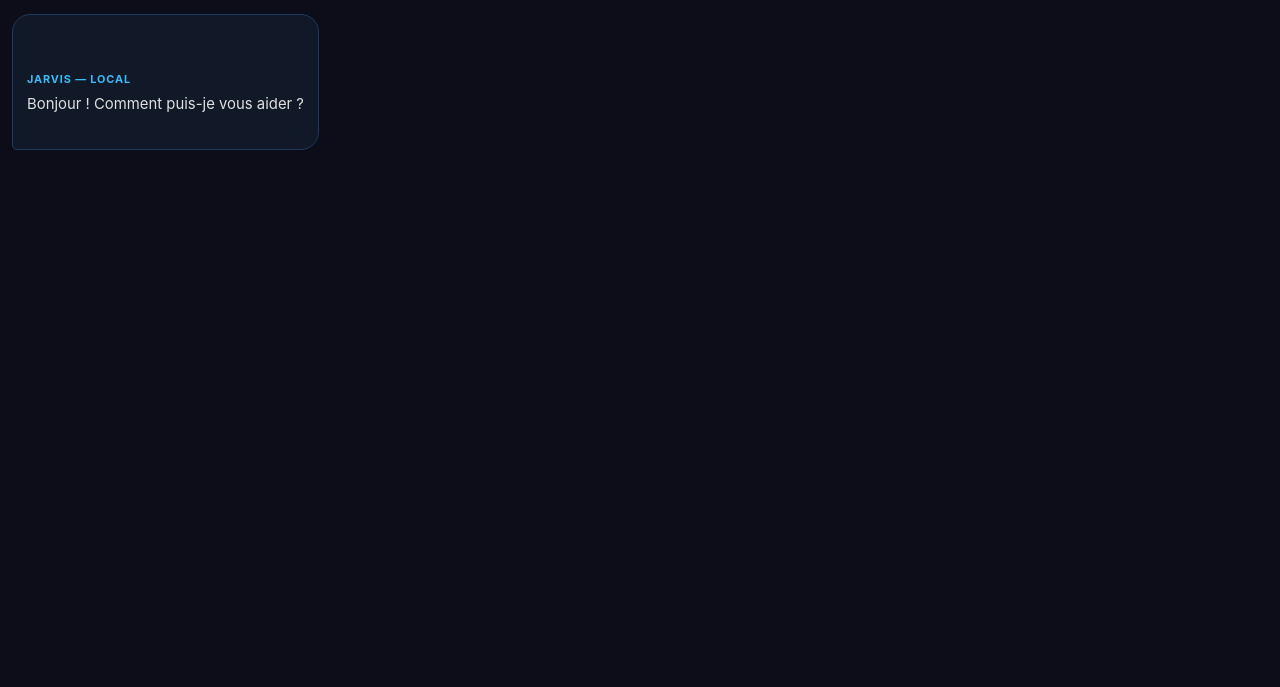
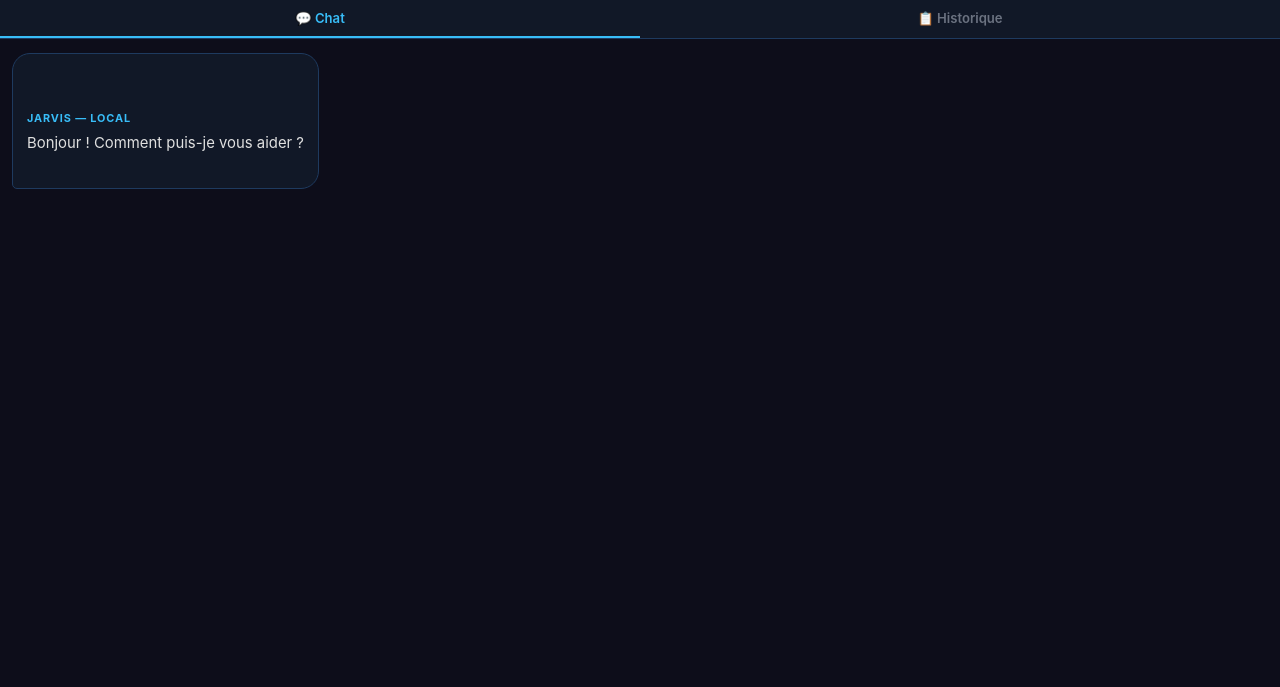
Before and after one commit to pa8146699-del/mon-code-ia, a Flask app: page / in a window 1280 px wide. Shown: the part 47-734 px from the top of the page. Run offline with Flask 3, Linux system fonts and the light colour scheme.

Commit message:
Add Historique tab with timestamps grouped by date
- app.py: add timestamp (ts) to each saved message, GET /history endpoint
- index.html: tab bar (💬 Chat / 📋 Historique), history view shows
  messages grouped by date with time labels, confirm dialog on reset

https://claude.ai/code/session_013xzxp3t7eQrTrNA4pY6WhJ

```diff
--- a/jarvis/app.py
+++ b/jarvis/app.py
@@ -3,6 +3,7 @@
 
 import json
 import os
+from datetime import datetime
 from pathlib import Path
 
 from flask import Flask, jsonify, render_template, request, send_from_directory
@@ -18,9 +19,8 @@ _SYSTEM = (
     "Tu es Jarvis, un assistant personnel intelligent, concis et utile. "
     "Réponds en français sauf si l'utilisateur écrit dans une autre langue."
 )
-_backend = "ollama"  # "ollama" | "groq"
+_backend = "ollama"
 
-# Client Groq optionnel (actif uniquement si GROQ_API_KEY est défini)
 _groq = None
 if os.environ.get("GROQ_API_KEY"):
     from groq import Groq
@@ -39,14 +39,23 @@ def _save_history(history: list[dict]) -> None:
     HISTORY_FILE.write_text(json.dumps(history, ensure_ascii=False, indent=2))
 
 
+def _ai_messages(history: list[dict]) -> list[dict]:
+    """Retourne l'historique sans les timestamps (format attendu par les APIs)."""
+    return [{"role": m["role"], "content": m["content"]} for m in history]
+
+
 _history: list[dict] = _load_history()
 
 
 @app.route("/")
 def index():
-    return render_template("index.html",
-                           groq_available=_groq is not None,
+    return render_template("index.html", groq_available=_groq is not None,
                            history=_history)
+
+
+@app.route("/history")
+def get_history():
+    return jsonify(_history)
 
 
 @app.route("/backend", methods=["POST"])
@@ -66,23 +75,24 @@ def chat():
     if not user_message:
         return jsonify({"error": "Message vide"}), 400
 
-    _history.append({"role": "user", "content": user_message})
+    ts = datetime.now().strftime("%Y-%m-%dT%H:%M:%S")
+    _history.append({"role": "user", "content": user_message, "ts": ts})
 
     if _backend == "groq" and _groq:
         response = _groq.chat.completions.create(
             model=GROQ_MODEL,
-            messages=[{"role": "system", "content": _SYSTEM}] + _history,
+            messages=[{"role": "system", "content": _SYSTEM}] + _ai_messages(_history),
             max_tokens=1024,
         )
         reply = response.choices[0].message.content
     else:
         response = ollama.chat(
             model=OLLAMA_MODEL,
-            messages=[{"role": "system", "content": _SYSTEM}] + _history,
+            messages=[{"role": "system", "content": _SYSTEM}] + _ai_messages(_history),
         )
         reply = response.message.content
 
-    _history.append({"role": "assistant", "content": reply})
+    _history.append({"role": "assistant", "content": reply, "ts": datetime.now().strftime("%Y-%m-%dT%H:%M:%S")})
     _save_history(_history)
     return jsonify({"reply": reply, "backend": _backend})
 
--- a/jarvis/templates/index.html
+++ b/jarvis/templates/index.html
@@ -74,14 +72,42 @@
       white-space: nowrap;
     }
 
-    #messages {
+    /* ── Tab bar ── */
+    #tab-bar {
+      display: flex;
+      background: #111827;
+      border-bottom: 1px solid #1e3a5f;
+      flex-shrink: 0;
+    }
+
+    .tab {
+      flex: 1;
+      padding: 10px;
+      text-align: center;
+      font-size: 0.82rem;
+      font-weight: 600;
+      color: #6b7280;
+      cursor: pointer;
+      border-bottom: 2px solid transparent;
+      transition: color 0.2s, border-color 0.2s;
+    }
+    .tab.active { color: #38bdf8; border-bottom-color: #38bdf8; }
+
+    /* ── Views ── */
+    #view-chat, #view-history {
       flex: 1;
       overflow-y: auto;
+      -webkit-overflow-scrolling: touch;
+    }
+    #view-history { display: none; }
+
+    /* ── Chat bubbles ── */
+    #messages {
       padding: 14px 12px;
       display: flex;
       flex-direction: column;
       gap: 10px;
-      -webkit-overflow-scrolling: touch;
+      min-height: 100%;
     }
 
     .bubble {
@@ -108,27 +132,21 @@
       border-bottom-left-radius: 5px;
       border: 1px solid #1e3a5f;
     }
-
     .bubble.jarvis.from-groq { border-color: #4c1d95; }
 
-    .bubble.jarvis .label {
+    .bubble .label {
       font-size: 0.68rem;
       font-weight: 700;
       letter-spacing: 0.08em;
       margin-bottom: 5px;
     }
-
     .label-ollama { color: #38bdf8; }
     .label-groq   { color: #a78bfa; }
 
-    .typing {
-      display: flex; gap: 5px; align-items: center;
-      padding: 14px 16px;
-    }
+    .typing { display: flex; gap: 5px; align-items: center; padding: 14px 16px; }
     .typing span {
       width: 7px; height: 7px; border-radius: 50%;
-      background: #38bdf8;
-      animation: bounce 1.2s infinite;
+      background: #38bdf8; animation: bounce 1.2s infinite;
     }
     .typing span:nth-child(2) { animation-delay: 0.2s; }
     .typing span:nth-child(3) { animation-delay: 0.4s; }
@@ -199,6 +261,13 @@
   </div>
 </header>
 
+<div id="tab-bar">
+  <div class="tab active" id="tab-chat" onclick="showTab('chat')">💬 Chat</div>
+  <div class="tab" id="tab-history" onclick="showTab('history')">📋 Historique</div>
+</div>
+
+<!-- Vue Chat -->
+<div id="view-chat">
   <div id="messages">
     {% if history %}
       {% for msg in history %}
@@ -234,28 +311,76 @@
   let currentBackend = 'ollama';
 
   // Scroll au dernier message au chargement
-  msgBox.scrollTop = msgBox.scrollHeight;
+  document.getElementById('view-chat').scrollTop = 99999;
+
+  // ── Onglets ───────────────────────────────────────────────────────────────
+  function showTab(tab) {
+    document.getElementById('view-chat').style.display    = tab === 'chat'    ? 'block' : 'none';
+    document.getElementById('view-history').style.display = tab === 'history' ? 'block' : 'none';
+    document.getElementById('input-area').style.display   = tab === 'chat'    ? 'flex'  : 'none';
+    document.getElementById('tab-chat').className    = 'tab' + (tab === 'chat'    ? ' active' : '');
+    document.getElementById('tab-history').className = 'tab' + (tab === 'history' ? ' active' : '');
+    if (tab === 'history') loadHistory();
+  }
+
+  // ── Historique ────────────────────────────────────────────────────────────
+  async function loadHistory() {
+    const list = document.getElementById('history-list');
+    const res  = await fetch('/history');
+    const msgs = await res.json();
+
+    if (!msgs.length) {
+      list.innerHTML = '<div id="history-empty">Aucune conversation enregistrée.</div>';
+      return;
+    }
+
+    list.innerHTML = '';
+    list.style.display = 'flex';
+    list.style.flexDirection = 'column';
+
+    let lastDate = '';
+    msgs.forEach(m => {
+      const ts   = m.ts ? new Date(m.ts) : null;
+      const date = ts ? ts.toLocaleDateString('fr-FR', { weekday:'long', day:'numeric', month:'long' }) : '';
+      const time = ts ? ts.toLocaleTimeString('fr-FR', { hour:'2-digit', minute:'2-digit' }) : '';
+
+      if (date && date !== lastDate) {
+        const d = document.createElement('div');
+        d.className = 'hist-date';
+        d.textContent = date;
+        list.appendChild(d);
+        lastDate = date;
+      }
+
+      const isUser = m.role === 'user';
+      const el = document.createElement('div');
+      el.className = `hist-msg ${isUser ? 'user' : 'jarvis'}`;
+      el.textContent = m.content;
+      list.appendChild(el);
+
+      if (time) {
+        const t = document.createElement('div');
+        t.className = 'hist-time' + (isUser ? ' right' : '');
+        t.textContent = time;
+        list.appendChild(t);
+      }
+    });
+
+    list.scrollTop = list.scrollHeight;
+  }
 
   // ── Backend toggle ────────────────────────────────────────────────────────
   async function switchBackend(b) {
     if (b === currentBackend) return;
-    const res  = await fetch('/backend', {
+    const res = await fetch('/backend', {
       method: 'POST',
       headers: { 'Content-Type': 'application/json' },
       body: JSON.stringify({ backend: b }),
     });
     if (!res.ok) { alert('Groq non disponible : GROQ_API_KEY non définie.'); return; }
     currentBackend = b;
-
-    document.getElementById('btn-ollama').className =
-      'backend-btn' + (b === 'ollama' ? ' active-ollama' : '');
-    document.getElementById('btn-groq').className =
-      'backend-btn' + (b === 'groq' ? ' active-groq' : '');
-
-    msgBox.innerHTML = '';
-    const label = b === 'groq' ? 'JARVIS — GROQ ☁️' : 'JARVIS — LOCAL 📱';
-    const cls   = b === 'groq' ? 'label-groq' : 'label-ollama';
-    addBubble(`Basculé en mode ${b === 'groq' ? 'Groq (intelligent)' : 'Local (phi3:mini)'}.`, b);
+    document.getElementById('btn-ollama').className = 'backend-btn' + (b === 'ollama' ? ' active-ollama' : '');
+    document.getElementById('btn-groq').className   = 'backend-btn' + (b === 'groq'   ? ' active-groq'   : '');
   }
 
   // ── Auto-resize textarea ──────────────────────────────────────────────────
@@ -276,12 +401,9 @@
     const d = document.createElement('div');
     const isGroq = backend === 'groq';
     d.className = 'bubble jarvis' + (isGroq ? ' from-groq' : '');
-    const labelCls  = isGroq ? 'label-groq' : 'label-ollama';
-    const labelText = isGroq ? 'JARVIS — GROQ ☁️' : 'JARVIS — LOCAL 📱';
-    d.innerHTML = `<div class="label ${labelCls}">${labelText}</div>${escape(text)}`;
+    d.innerHTML = `<div class="label ${isGroq ? 'label-groq' : 'label-ollama'}">${isGroq ? 'JARVIS — GROQ ☁️' : 'JARVIS — LOCAL 📱'}</div>${escape(text)}`;
     msgBox.appendChild(d);
     msgBox.scrollTop = msgBox.scrollHeight;
-    return d;
   }
 
   function addUserBubble(text) {
@@ -351,25 +469,23 @@
     };
     rec.onerror = rec.onend = () => voiceBtn.classList.remove('listening');
     voiceBtn.addEventListener('click', () => {
-      if (voiceBtn.classList.contains('listening')) { rec.stop(); }
-      else { voiceBtn.classList.add('listening'); rec.start(); }
+      voiceBtn.classList.contains('listening') ? rec.stop()
+        : (voiceBtn.classList.add('listening'), rec.start());
     });
   } else {
     voiceBtn.style.opacity = '0.3';
-    voiceBtn.title = 'Voix non disponible';
   }
 
   // ── Réinitialisation ──────────────────────────────────────────────────────
   resetBtn.addEventListener('click', async () => {
+    if (!confirm('Effacer toute la conversation ?')) return;
     await fetch('/reset', { method: 'POST' });
     msgBox.innerHTML = '';
     addBubble('Conversation effacée.', currentBackend);
   });
 
   // ── PWA ───────────────────────────────────────────────────────────────────
-  if ('serviceWorker' in navigator) {
-    navigator.serviceWorker.register('/sw.js');
-  }
+  if ('serviceWorker' in navigator) navigator.serviceWorker.register('/sw.js');
 </script>
 </body>
 </html>
```
Also changed, not shown: other parts of jarvis/templates/index.html (+56 -12 lines). Lines whose indentation alone changed are shown as unchanged.
